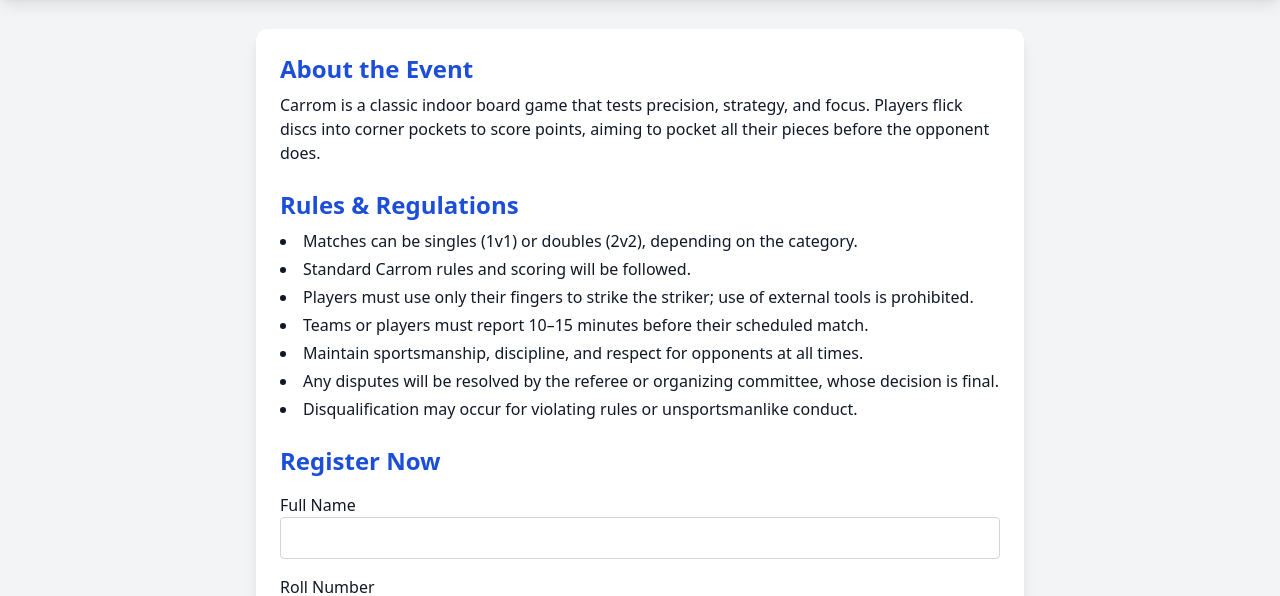
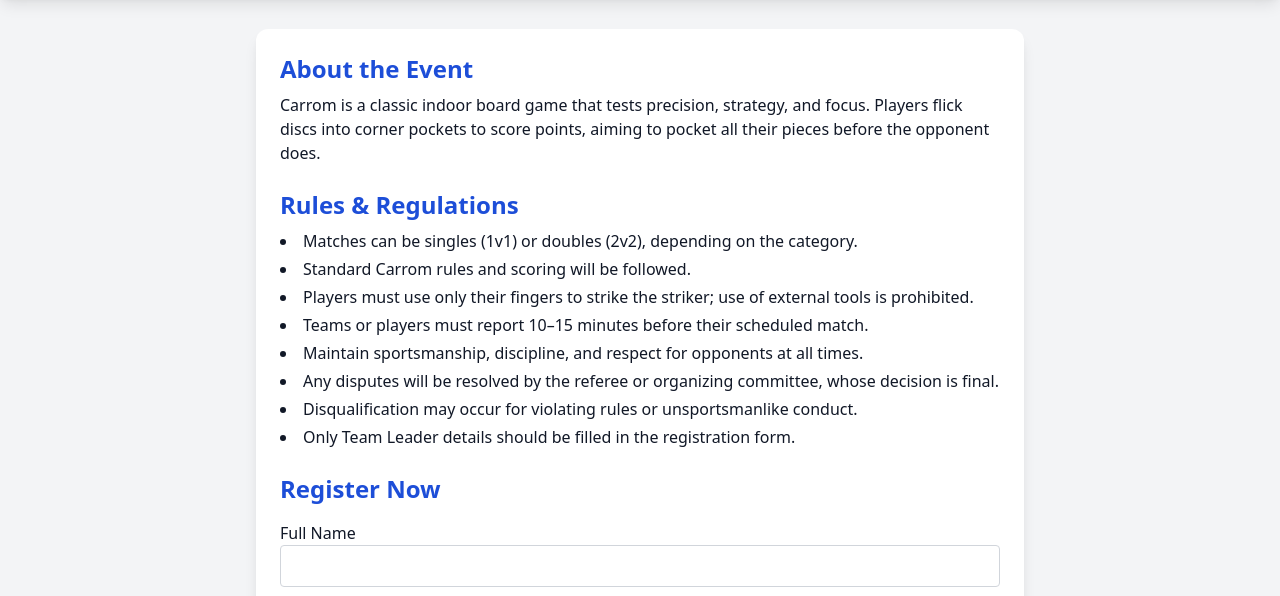
Before and after one commit to chinmayad402-coder/helix25-website, a plain HTML site: page common_carrom.html in a window 1280 px wide. Shown: the part 167-763 px from the top of the page. Drawn offline with nearby package versions, Linux system fonts and the light colour scheme.

Commit message:
Update common_carrom.html

```diff
--- a/common_carrom.html
+++ b/common_carrom.html
@@ -32,6 +32,7 @@
       <li>Maintain sportsmanship, discipline, and respect for opponents at all times.</li>
       <li>Any disputes will be resolved by the referee or organizing committee, whose decision is final.</li>
       <li>Disqualification may occur for violating rules or unsportsmanlike conduct.</li>
+      <li>Only Team Leader details should be filled in the registration form.</li>
     </ul>
   </section>
 
```
